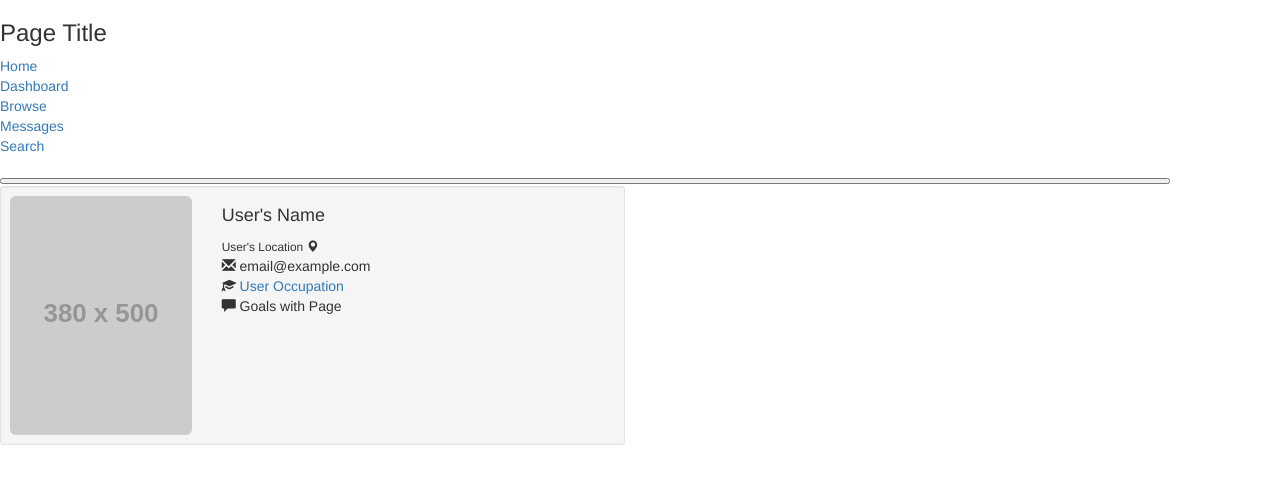
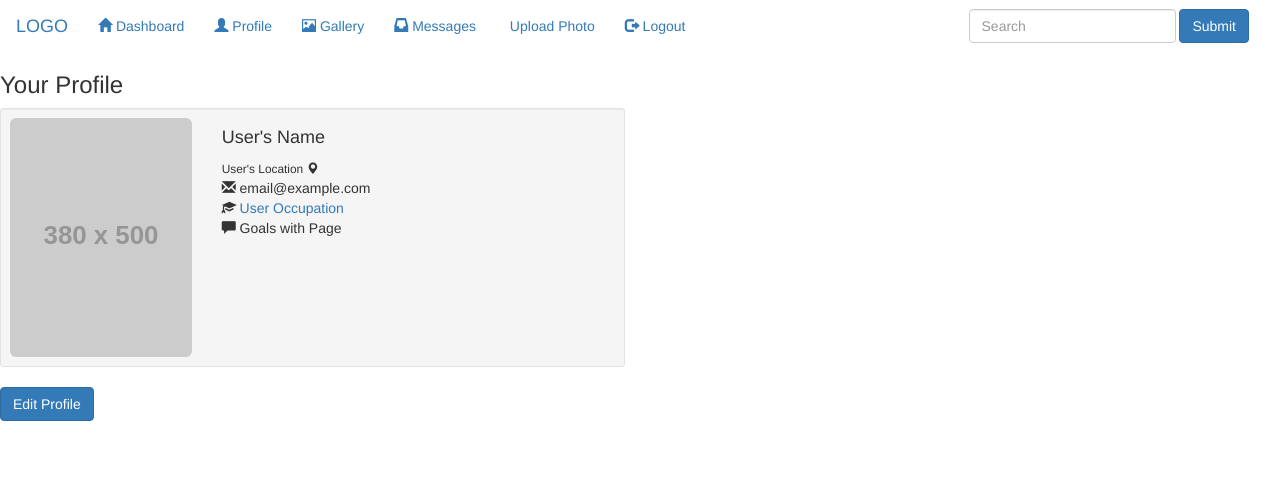
Before and after one commit to kahill2014/Hmong-Project, a PHP site: page /Profile/profile.html in a window 1280 px wide. Shown: the top 484 px of the page. Run offline with PHP 8.4, Linux system fonts and the light colour scheme; grey boxes labelled with a size stand in for pictures from a placeholder-image service; some libraries are stand-ins or nearby versions.

Commit message:
Added the navbar to the top of the page and added an edit button

```diff
--- a/Profile/profile.css
+++ b/Profile/profile.css
@@ -145,5 +145,9 @@ color: #999;
 }
 .profile{
     padding-top: 75px;
+    padding-left: 75px;
     width: 100%;
 }
+.edit-button{
+    padding-left: 100px;
+}
--- a/Profile/profile.html
+++ b/Profile/profile.html
@@ -12,21 +12,55 @@
         <link rel="stylesheet" href="mainPage.css">
     </head>
     <body>
+        <nav class="navbar">
+        <div class="container-fluid">
+            <!-- Brand and toggle get grouped for better mobile display -->
+            <div class="navbar-header">
+            <button type="button" class="navbar-toggle collapsed" data-toggle="collapse" data-target="#bs-example-navbar-collapse-1" aria-expanded="false">
+            <span class="sr-only">Toggle navigation</span>
+            <span class="icon-bar"></span>
+            <span class="icon-bar"></span>
+            <span class="icon-bar"></span>
+            </button>
+            <a class="navbar-brand" href="#">LOGO</a>
+            </div>
+            <!-- Collect the nav links, forms, and other content for toggling -->
+            <div class="collapse navbar-collapse" id="bs-example-navbar-collapse-1">
+                <ul class="nav navbar-nav">
+                    <li><a href="../login/index.php"><span class="glyphicon glyphicon-home"></span>&nbspDashboard </a></li>
+                    <li><a href="#"><span class="glyphicon glyphicon-user"></span>&nbspProfile </a></li>
+                    <li><a href="#"><span class="glyphicon glyphicon-picture"></span>&nbspGallery </a></li>
+					<li><a href="#"><span class="glyphicon glyphicon-inbox"></span>&nbspMessages </a></li>
+					<li><a href="../uploads/index.php"><span class="fas fa-camera-retro"></span>&nbspUpload Photo</a></li> <!-- This will change when it gets added as a view -->
+					<li><a href="../login/index.php?mode=logout"><span class="glyphicon glyphicon-log-out"></span>&nbspLogout </a></li>
+                </ul>
+                <form class="nav navbar-form navbar-right">
+                    <div class="form-group">
+                        <input type="text" class="form-control" placeholder="Search">
+                    </div>
+                    <button type="submit" class="btn btn-primary">Submit</button>
+                </form>
+            </div><!-- /.navbar-collapse -->
+        </div><!-- /.container-fluid -->
+    </nav>
+        <!--
         <div class="wrapper">
 
             <nav id="sidebar" class="active">
                 <!-- Sidebar Header -->
                 <div class="sidebar-header">
-                    <h3>Page Title</h3>
+                    <h3>Your Profile</h3>
                 </div>
 
                 <!-- Sidebar Links -->
+        <!--
                 <ul class="list-unstyled components">
                     <li class="active"><a href="#">Home</a></li>
                     <li><a href="#">Dashboard</a></li>
                     <li><a href="#">Browse</a></li>
                     <li><a href="#">Messages</a></li>
                     <li><!-- Link with dropdown items -->
+        <!--
                         <a href="#homeSubmenu" data-toggle="collapse" aria-expanded="false">Search</a>
                         <ul class="collapse list-unstyled" id="homeSubmenu">
                             <div class="searchbar">
@@ -52,7 +86,7 @@
                         <div class="bar3"></div>
                     </div>
                 </button>
-            </div>
+            </div>-->
             <div class="profile">
                 <div class="row">
                 <div class="col-xs-12 col-sm-6 col-md-6">
@@ -80,6 +114,8 @@
                 </div>
                 </div>
                 </div>
+        <div  class="edit-button">
+            <button type="button" class="btn btn-primary">Edit Profile</button>
         </div>
         <!-- jQuery CDN -->
         <script src="https://code.jquery.com/jquery-1.12.0.min.js"></script>
```
